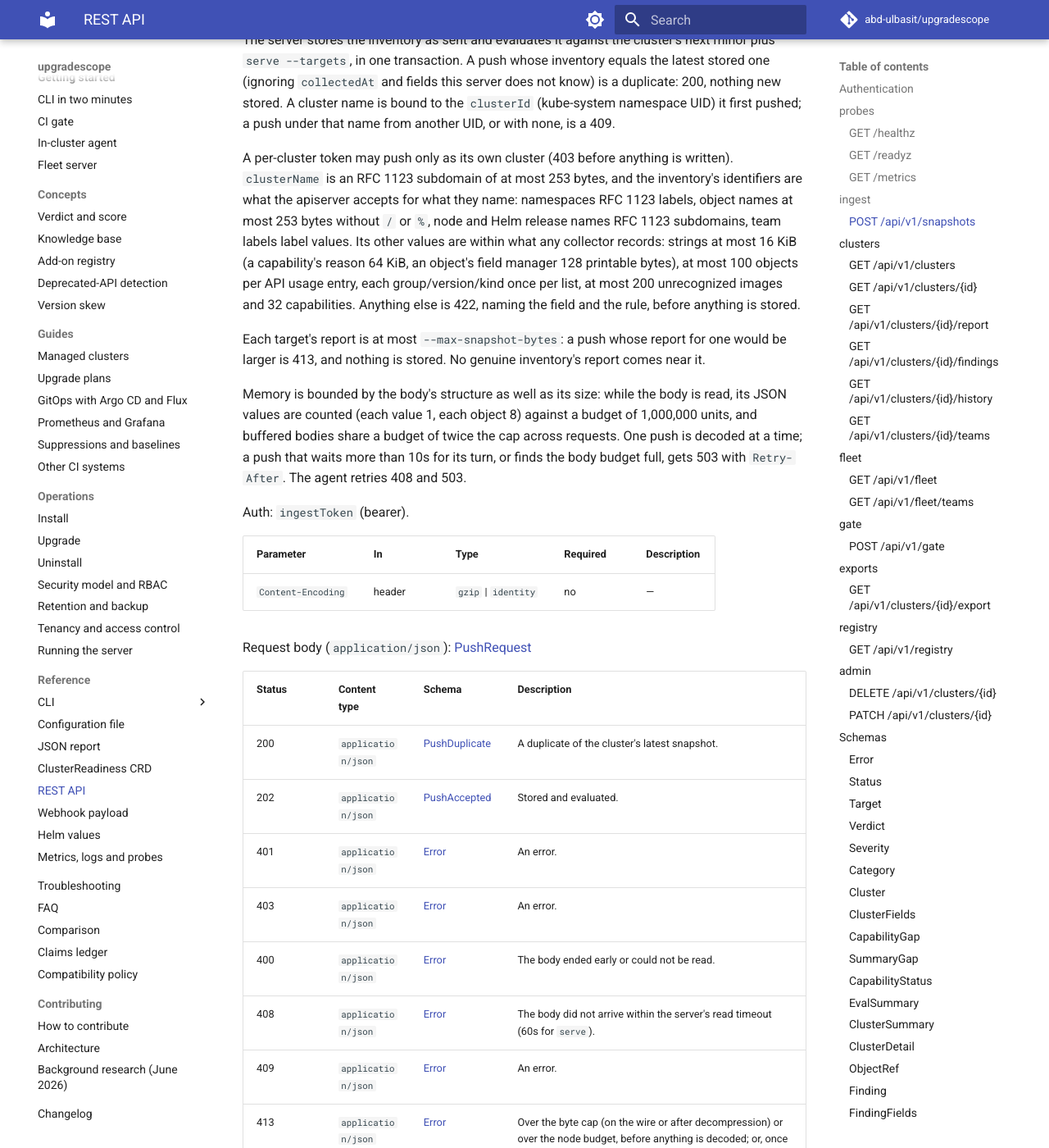
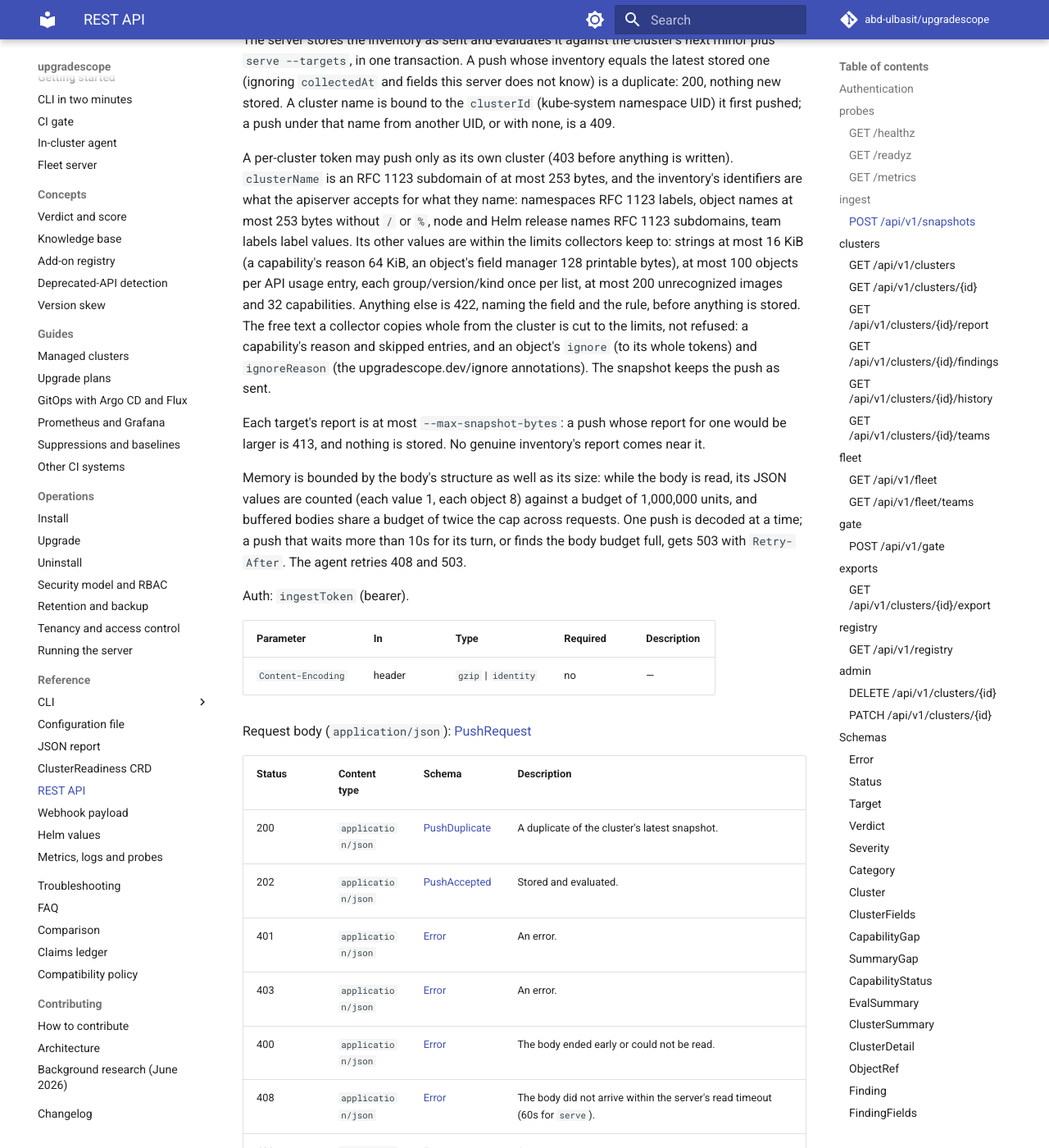
Before and after one commit to abd-ulbasit/upgradescope, an MkDocs documentation site: the page built from docs/reference/api.md, in a window 1280 px wide and 1400 px high, scrolled down 2694 px. Shown: the whole window at 82% size. Built offline with MkDocs 1.6.1 and Material for MkDocs 9.7.7, drawn with Linux system fonts in a browser that asks for light colours; comment, search, counter and statistics services are not loaded; some of the changed text lies outside the part shown.

Commit message:
docs: the v0.1 cluster-name upgrade path, cut free text, bounded fleet columns and gaps
- CHANGELOG: v0.1 inventories stay within the limits but their cluster
  names need not; an upgrade note says to rename such a cluster (which
  re-binds its tokens) and then change agent.clusterName. The operations
  guide's cluster lifecycle says the same, with the commands.
- The limits are no longer described as what every collector records:
  the free text collectors copy whole (capability reasons and skipped
  entries, the ignore annotations) is cut to them, by the agent and at
  ingest (operations guide, SECURITY.md, OpenAPI, SE-05b).
- /fleet's default columns are capped at 16 (targetsOmitted), and the
  fleet-wide reads list at most 1 KiB of gaps per evaluation
  (notAssessedOmitted); the 500-minor and widest-gap fleets are measured.
- The worst-case sum counts two fleet reads at ~10 MiB each: ~665 MiB,
  inside the 691 MiB GOMEMLIMIT; a limit below about 739Mi does not fit
  it (values comment, chart README, which said 665Mi, helm-docs output,
  CHANGELOG, SE-05b).

Refs #121, #37

Co-Authored-By: Claude Fable 5 <noreply@anthropic.com>

```diff
--- a/docs/reference/api.md
+++ b/docs/reference/api.md
@@ -109,12 +109,17 @@ most 253 bytes, and the inventory's identifiers are what the
 apiserver accepts for what they name: namespaces RFC 1123 labels,
 object names at most 253 bytes without `/` or `%`, node and Helm
 release names RFC 1123 subdomains, team labels label values. Its
-other values are within what any collector records: strings at most
-16 KiB (a capability's reason 64 KiB, an object's field manager 128
-printable bytes), at most 100 objects per API usage entry, each
-group/version/kind once per list, at most 200 unrecognized images
-and 32 capabilities. Anything else is 422, naming the field and
-the rule, before anything is stored.
+other values are within the limits collectors keep to: strings at
+most 16 KiB (a capability's reason 64 KiB, an object's field
+manager 128 printable bytes), at most 100 objects per API usage
+entry, each group/version/kind once per list, at most 200
+unrecognized images and 32 capabilities. Anything else is 422,
+naming the field and the rule, before anything is stored. The free
+text a collector copies whole from the cluster is cut to the
+limits, not refused: a capability's reason and skipped entries,
+and an object's `ignore` (to its whole tokens) and `ignoreReason`
+(the upgradescope.dev/ignore annotations). The snapshot keeps the
+push as sent.
 
 Each target's report is at most `--max-snapshot-bytes`: a push
 whose report for one would be larger is 413, and nothing is
@@ -147,7 +152,7 @@ Request body (`application/json`): [PushRequest](#pushrequest)
 | 409 | `application/json` | [Error](#error) | An error. |
 | 413 | `application/json` | [Error](#error) | Over the byte cap (on the wire or after decompression) or over the node budget, before anything is decoded; or, once decoded, a report for one of the targets would be over `--max-snapshot-bytes`, and nothing is stored. |
 | 415 | `application/json` | [Error](#error) | An error. |
-| 422 | `application/json` | [Error](#error) | Not judgeable, refused before anything is written: invalid JSON or gzip, a body that is not valid UTF-8, an envelope `schemaVersion` other than 1, no `clusterName` or one that is not an RFC 1123 subdomain of at most 253 bytes, a missing or `null` inventory, an inventory `schemaVersion` other than 1, a `serverVersion` that is not a Kubernetes 1.x version, an identifier that is not valid for what it names, or a value beyond what any collector records (see above). The message names the field and the rule. |
+| 422 | `application/json` | [Error](#error) | Not judgeable, refused before anything is written: invalid JSON or gzip, a body that is not valid UTF-8, an envelope `schemaVersion` other than 1, no `clusterName` or one that is not an RFC 1123 subdomain of at most 253 bytes, a missing or `null` inventory, an inventory `schemaVersion` other than 1, a `serverVersion` that is not a Kubernetes 1.x version, an identifier that is not valid for what it names, or a value beyond the limits collectors keep to (see above). The message names the field and the rule. |
 | 500 | `application/json` | [Error](#error) | An error. |
 | 503 | `application/json` | [Error](#error) | The shared body budget is full, or the push waited too long for its turn; retry after `Retry-After`. |
 
@@ -296,7 +301,7 @@ Auth: `readToken` (bearer).
 
 | Parameter | In | Type | Required | Description |
 |---|---|---|---|---|
-| `targets` | query | string | no | Comma-separated minors, at most 16 distinct (more is 422). Default: every cluster's next minor plus the `serve --targets` minors some cluster does not run yet. |
+| `targets` | query | string | no | Comma-separated minors, at most 16 distinct (more is 422). Default: every cluster's next minor plus the `serve --targets` minors some cluster does not run yet, at most 16 of them: those with the most clusters to fill them (the older minor on a tie), the rest counted in `targetsOmitted`. |
 
 | Status | Content type | Schema | Description |
 |---|---|---|---|
@@ -607,9 +612,10 @@ Something the evaluation could not assess.
 ### SummaryGap
 
 A report's gap as an evaluation summary carries it, bounded: its
-reason cut to 1 KiB and at most 10 of what it skipped, each cut to
-512 bytes (a cut one ends in "…"), with `skippedOmitted` counting
-the rest. The report lists every gap whole.
+capability cut to 64 bytes, its reason to 256 and at most 3 of what
+it skipped, each cut to 128 bytes (a cut one ends in "…"), with
+`skippedOmitted` counting the rest. The report lists every gap
+whole.
 
 | Field | Type | Required | Description |
 |---|---|---|---|
@@ -643,7 +649,8 @@ the rest. The report lists every gap whole.
 | `evaluatedAt` | string (date-time) | yes | When the result was last confirmed. |
 | `snapshotId` | integer (int64) | yes | — |
 | `outdated` | boolean | no | Evaluated before today (UTC), or under another knowledge base or team map; the next pass replaces it. |
-| `notAssessed` | array of [SummaryGap](#summarygap) | no | — |
+| `notAssessed` | array of [SummaryGap](#summarygap) | no | The required gaps first, then the rest. A cluster's detail lists every gap; `/clusters` lists at most 1 KiB of them (encoded) and counts the rest in `notAssessedOmitted`. |
+| `notAssessedOmitted` | integer | no | Gaps not listed (only in /clusters). |
 
 ### ClusterSummary
 
@@ -892,7 +899,8 @@ The report's fields other than its findings.
 | `snapshotId` | integer (int64) | yes | — |
 | `source` | `stored` | yes | — |
 | `outdated` | boolean | no | — |
-| `notAssessed` | array of [SummaryGap](#summarygap) | no | — |
+| `notAssessed` | array of [SummaryGap](#summarygap) | no | The required gaps first, then the rest, at most 1 KiB of them (encoded). |
+| `notAssessedOmitted` | integer | no | Gaps not listed. |
 
 ### FleetRow
 
@@ -911,6 +919,7 @@ The report's fields other than its findings.
 | Field | Type | Required | Description |
 |---|---|---|---|
 | `targets` | array of [Target](#target) | yes | — |
+| `targetsOmitted` | integer | no | Default columns left out past the 16 (absent with `?targets=` and when none are); ask for them with `?targets=`. |
 | `clusters` | array of [FleetRow](#fleetrow) | yes | — |
 
 ### FleetTeam
```
Also changed, not shown: CHANGELOG.md (+28 -8 lines), SECURITY.md (+5 -3 lines), deploy/chart/README.md (+3 -2 lines), docs/claims.md (+2 -2 lines), docs/operations.md (+69 -26 lines), docs/reference/cli/upgradescope_clusters_rename.md (+3 -0 lines), docs/reference/helm-values.md (+1 -1 lines), 2 other files.
